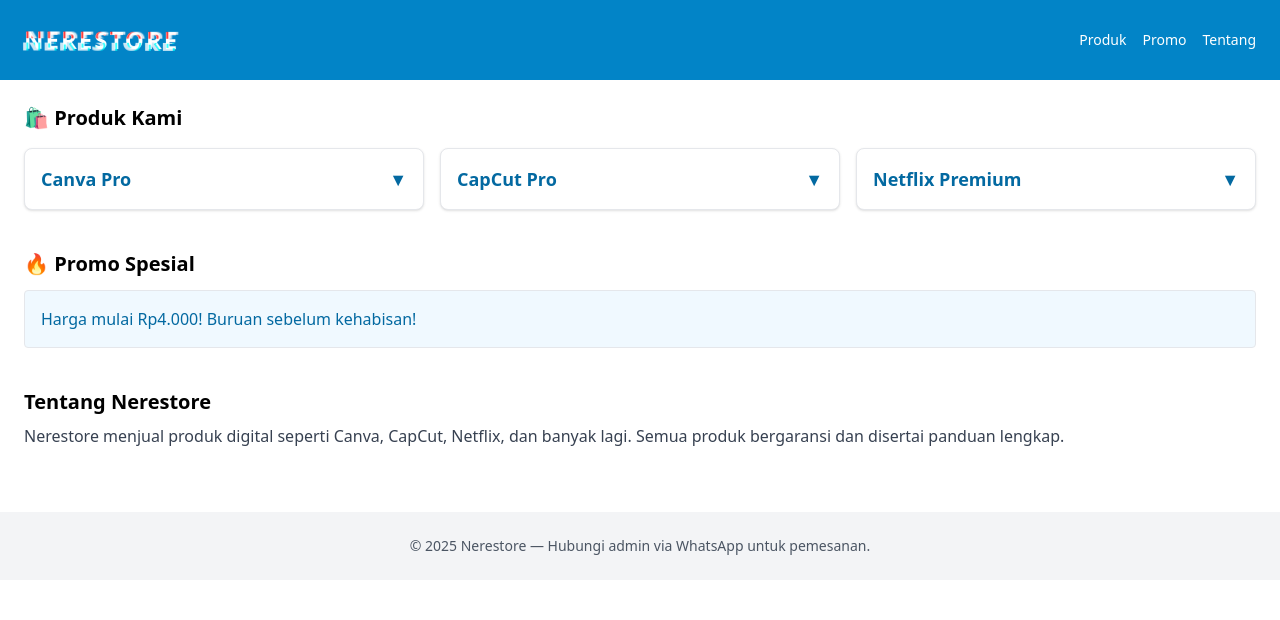
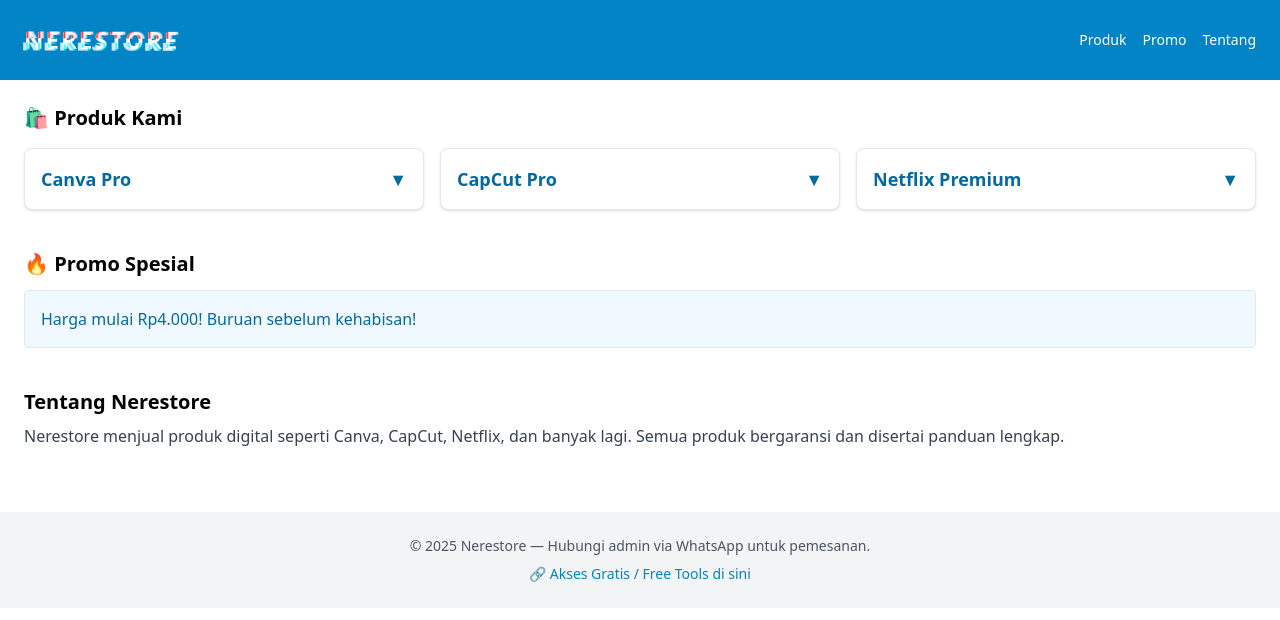
Before and after one commit to Errenris/Nerestore, a Next.js app: page / in a window 1280 px wide. Shown: the top 620 px of the page. Built offline with nearby package versions, Linux system fonts and the light colour scheme.

Commit message:
Update index.js

```diff
--- a/pages/index.js
+++ b/pages/index.js
@@ -96,7 +96,18 @@
 
       {/* ===== FOOTER ===== */}
       <footer className='bg-gray-100 p-6 mt-10 text-center text-sm text-gray-600'>
-        © {new Date().getFullYear()} Nerestore — Hubungi admin via WhatsApp untuk pemesanan.
+        <p>© {new Date().getFullYear()} Nerestore — Hubungi admin via WhatsApp untuk pemesanan.</p>
+        <p className='mt-2'>
+          🔗{' '}
+          <a
+            href='https://linktr.ee/nerestore.com'
+            target='_blank'
+            rel='noreferrer'
+            className='text-sky-600 hover:underline font-medium'
+          >
+            Akses Gratis / Free Tools di sini
+          </a>
+        </p>
       </footer>
     </div>
   )
```
